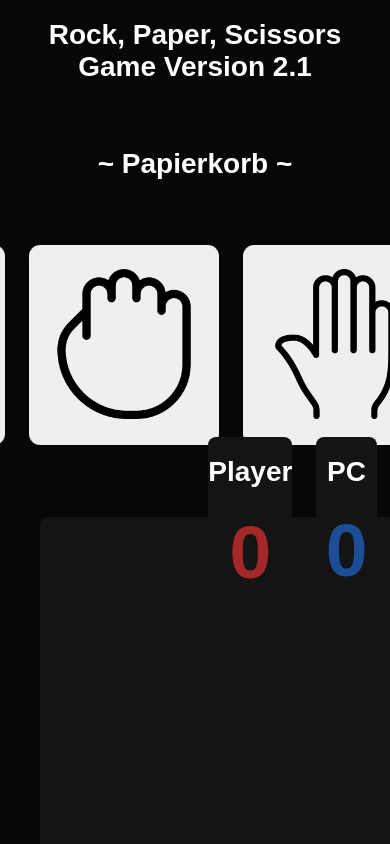
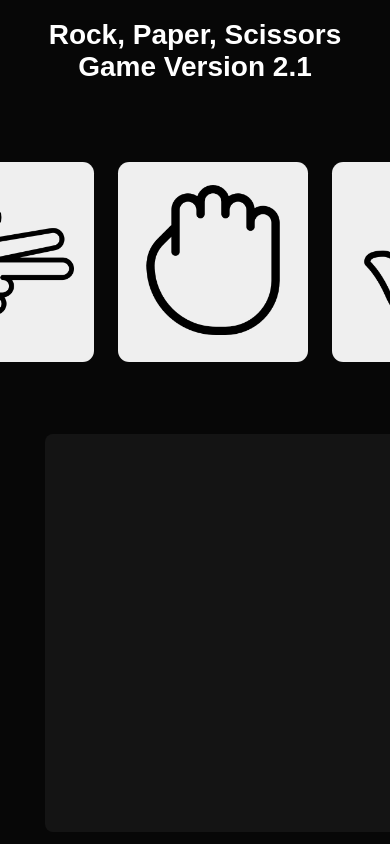
Before and after one commit to PapierKorb76/rockpaperscissorsgame, a plain HTML site: page index.html in a window 390 px wide. Shown: the top 844 px of the page. Drawn offline with Linux system fonts and the light colour scheme.

Commit message:
Responsive web page

```diff
--- a/index.html
+++ b/index.html
@@ -10,7 +10,6 @@
 </head>
 <body>
     <h1>Rock, Paper, Scissors Game Version 2.1</h1>
-    <h6>~ Papierkorb ~</h6>
     <div class="col-container">
         <div class="col-1">
             <div class="btn-container">
--- a/style.css
+++ b/style.css
@@ -95,3 +95,33 @@
     font-size: 75px;
     color: rgb(28, 77, 151);
 }
+
+
+@media screen and (max-width: 1600px) {
+    .btn-container{
+        width: 100%;
+        display: flex;
+        width: 100%;
+    }
+
+    .col-container{
+        flex-flow: column wrap;
+        width: 90%;
+        margin: -20px;
+    }
+
+    .col-1{
+        width: 50%;
+        width: 100%;
+        margin: 40px 25px;
+    }
+    .col-2{
+        width: 100%;
+        margin: 40px 25px;
+    }
+
+    button{
+        width: -25%;
+        height: -25%;
+    }
+  }
```
